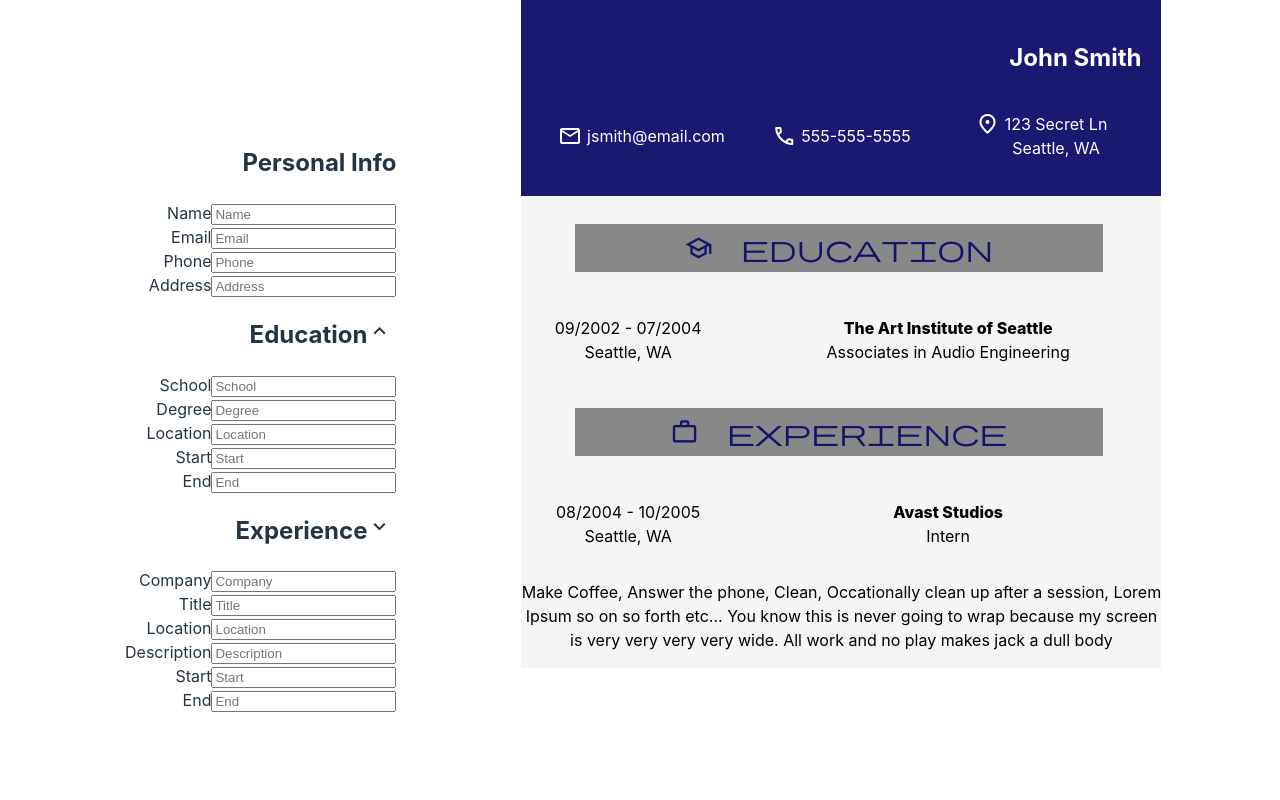
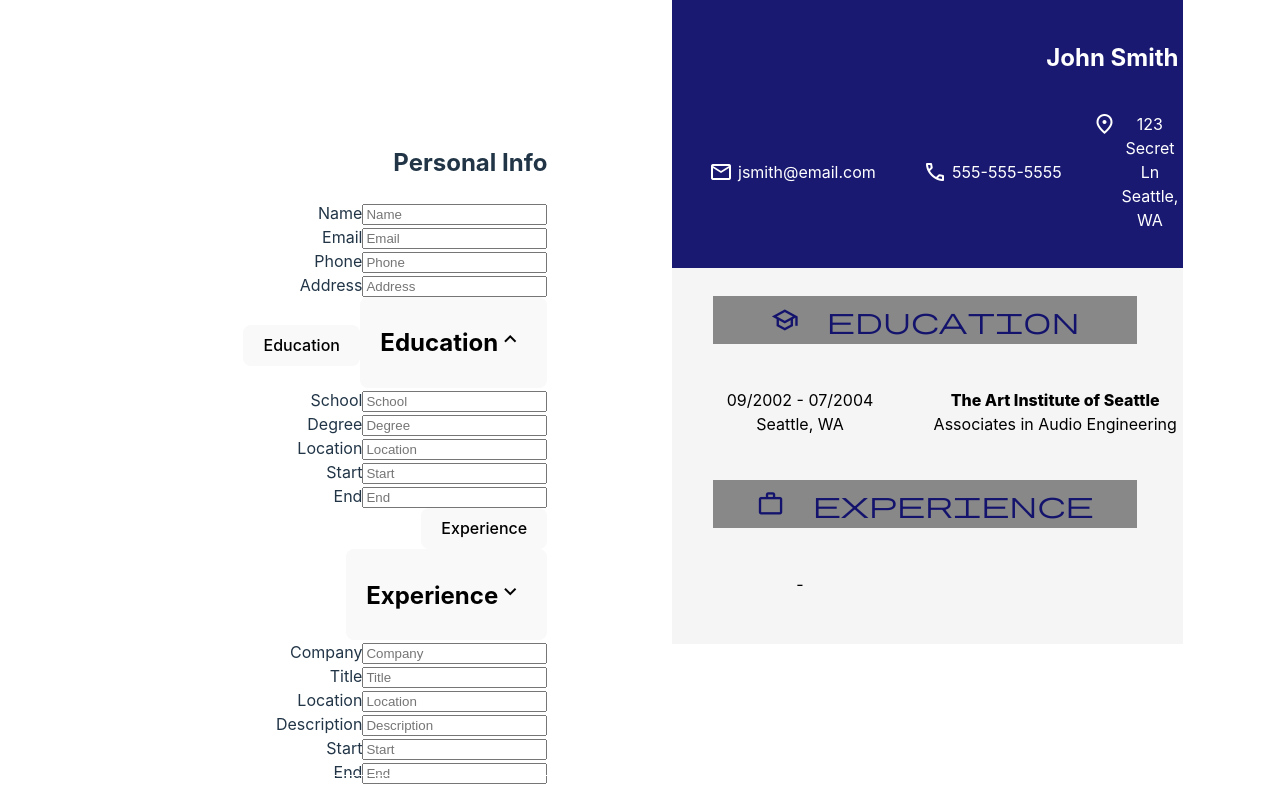
Before and after one commit to dielawn/cv-project, a React (Vite) app: page / in a window 1280 px wide. Built offline with nearby package versions, Linux system fonts and the light colour scheme.

Commit message:
menu btn component for each form section

```diff
--- a/src/App.jsx
+++ b/src/App.jsx
@@ -24,7 +24,8 @@ function App() {
         start: defaultInfo.education.start,
         end: defaultInfo.education.end,
       },
-      experience:{
+      experience:[
+        {
         company: defaultInfo.experience[0].company,
         title: defaultInfo.experience[0].title,
         location:  defaultInfo.experience[0].location,
@@ -32,6 +33,15 @@ function App() {
         start: defaultInfo.experience[0].start,
         end: defaultInfo.experience[0].end,
       },
+      {
+        company: defaultInfo.experience[1].company,
+        title: defaultInfo.experience[1].title,
+        location:  defaultInfo.experience[1].location,
+        description:  defaultInfo.experience[1].description,
+        start: defaultInfo.experience[1].start,
+        end: defaultInfo.experience[1].end,
+      },
+    ]
 
 
     }
--- a/src/components/EducationForm.jsx
+++ b/src/components/EducationForm.jsx
@@ -1,4 +1,5 @@
 import { CreateForm } from "./CreateForm"
+import { OpenCloseBtn } from "./FrmOpClsBtn"
 
 export const EducationForm = ({education, updateInfo}) => {
 
@@ -7,7 +8,8 @@ export const EducationForm = ({education, updateInfo}) => {
     return (
         <div>
             <form>
-                <h2>Education<span className="material-symbols-outlined">keyboard_arrow_up</span></h2>
+                < OpenCloseBtn category='Education' />
+                <button><h2 className="formCategory">Education<span className="material-symbols-outlined">keyboard_arrow_up</span></h2></button>
                 <div id="educationDiv">
                < CreateForm category='education' data={education} inputs={formInputs} updateInfo={updateInfo}/>
                </div>
--- a/src/components/ExperienceForm.jsx
+++ b/src/components/ExperienceForm.jsx
@@ -1,13 +1,19 @@
 import { CreateForm } from "./CreateForm"
+import { OpenCloseBtn } from "./FrmOpClsBtn"
 
 export const ExperienceForm = ({experience, updateInfo}) => {
-    console.log(experience)
+  const eachEx =  experience.map((ex) => {
+        console.log(ex)
+        return ex
+    })
+    console.log(eachEx)
     const formInputs = ['company', 'title', 'location', 'description', 'start', 'end']
 
     return (
         <div>
             <form>
-                <h2>Experience<span className="material-symbols-outlined">keyboard_arrow_down</span></h2>
+            < OpenCloseBtn category='Experience' />
+                <button><h2 className="formCategory">Experience<span className="material-symbols-outlined">keyboard_arrow_down</span></h2></button>
                < CreateForm category='experience' data={experience} inputs={formInputs} updateInfo={updateInfo}/>
             </form>
         </div>
--- /dev/null
+++ b/src/components/FrmOpClsBtn.jsx
@@ -0,0 +1,13 @@
+import { useState } from "react"
+
+export const OpenCloseBtn = ({category}) => {
+    const [isOpen, setOpenClose] = useState(false)
+
+    const handleClick = () => {
+        setOpenClose(!isOpen)
+    }
+
+    return (
+        <button onClick={handleClick}>{category}</button>
+    )
+}
```
